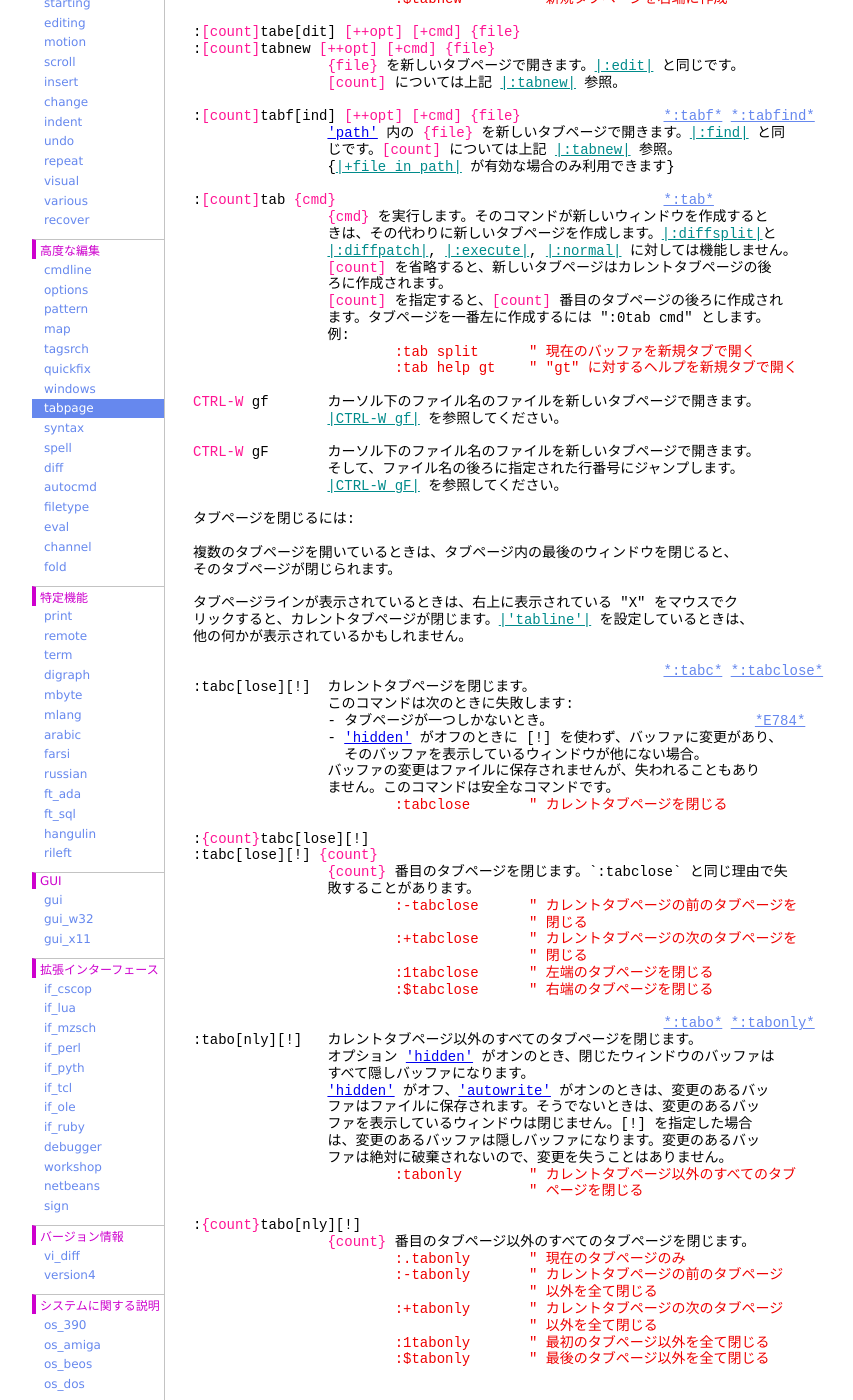
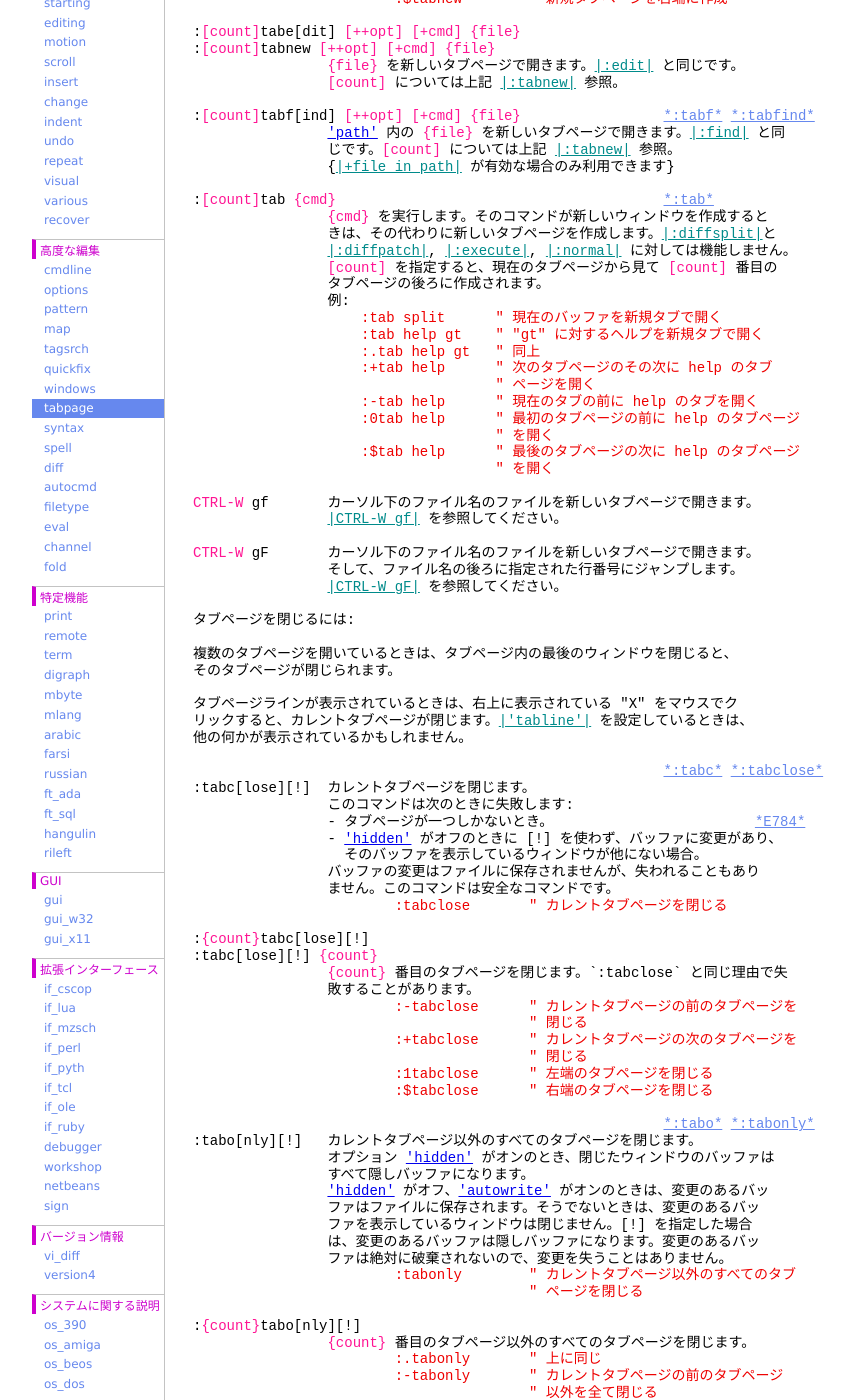
Before and after one commit to vim-jp/vimdoc-ja, a Jekyll site: the page built from tabpage.html, in a window 1280 px wide and 1400 px high, scrolled down 1401 px. Shown: the whole window, without its empty margins (208-1061 px from the left). Built offline with Jekyll 4.4.1, drawn with Linux system fonts in a browser that asks for light colours; nearby versions of some CDN libraries; comment, search, counter and statistics services are not loaded; some of the changed text lies outside the part shown.

Commit message:
Generated by Travis JOB 328.1
https://travis-ci.org/vim-jp/vimdoc-ja-working/builds/179466130

```diff
--- a/tabpage.html
+++ b/tabpage.html
@@ -2,7 +2,7 @@
 layout: vimdoc
 helpname: 'tabpage'
 ---
-<a class="Constant" href="tabpage.html" name="tabpage.txt">*tabpage.txt*</a>&nbsp;&nbsp; For Vim バージョン 8.0.&nbsp;&nbsp;Last change: 2015 Jan 04<br>
+<a class="Constant" href="tabpage.html" name="tabpage.txt">*tabpage.txt*</a>&nbsp;&nbsp; For Vim バージョン 8.0.&nbsp;&nbsp;Last change: 2016 Sep 09<br>
 <br>
 <br>
 &nbsp;&nbsp;&nbsp;&nbsp;&nbsp;&nbsp;&nbsp;&nbsp;&nbsp;&nbsp;&nbsp;&nbsp;&nbsp;&nbsp;&nbsp;&nbsp;&nbsp;&nbsp;VIMリファレンスマニュアル&nbsp;&nbsp;&nbsp;&nbsp;by Bram Moolenaar<br>
@@ -88,13 +88,19 @@ GUI でタブページラインを右クリックするとメニューが表示
 &nbsp;&nbsp;&nbsp;&nbsp;&nbsp;&nbsp;&nbsp;&nbsp;&nbsp;&nbsp;&nbsp;&nbsp;&nbsp;&nbsp;&nbsp;&nbsp;<span class="Special">{cmd}</span>&nbsp;を実行します。そのコマンドが新しいウィンドウを作成すると<br>
 &nbsp;&nbsp;&nbsp;&nbsp;&nbsp;&nbsp;&nbsp;&nbsp;&nbsp;&nbsp;&nbsp;&nbsp;&nbsp;&nbsp;&nbsp;&nbsp;きは、その代わりに新しいタブページを作成します。<a class="Identifier" href="diff.html#:diffsplit">|:diffsplit|</a>と<br>
 &nbsp;&nbsp;&nbsp;&nbsp;&nbsp;&nbsp;&nbsp;&nbsp;&nbsp;&nbsp;&nbsp;&nbsp;&nbsp;&nbsp;&nbsp;&nbsp;<a class="Identifier" href="diff.html#:diffpatch">|:diffpatch|</a>,&nbsp;<a class="Identifier" href="eval.html#:execute">|:execute|</a>,&nbsp;<a class="Identifier" href="various.html#:normal">|:normal|</a>&nbsp;に対しては機能しません。<br>
-&nbsp;&nbsp;&nbsp;&nbsp;&nbsp;&nbsp;&nbsp;&nbsp;&nbsp;&nbsp;&nbsp;&nbsp;&nbsp;&nbsp;&nbsp;&nbsp;<span class="Special">[count]</span>&nbsp;を省略すると、新しいタブページはカレントタブページの後<br>
-&nbsp;&nbsp;&nbsp;&nbsp;&nbsp;&nbsp;&nbsp;&nbsp;&nbsp;&nbsp;&nbsp;&nbsp;&nbsp;&nbsp;&nbsp;&nbsp;ろに作成されます。<br>
-&nbsp;&nbsp;&nbsp;&nbsp;&nbsp;&nbsp;&nbsp;&nbsp;&nbsp;&nbsp;&nbsp;&nbsp;&nbsp;&nbsp;&nbsp;&nbsp;<span class="Special">[count]</span>&nbsp;を指定すると、<span class="Special">[count]</span>&nbsp;番目のタブページの後ろに作成され<br>
-&nbsp;&nbsp;&nbsp;&nbsp;&nbsp;&nbsp;&nbsp;&nbsp;&nbsp;&nbsp;&nbsp;&nbsp;&nbsp;&nbsp;&nbsp;&nbsp;ます。タブページを一番左に作成するには &quot;:0tab cmd&quot; とします。<br>
+&nbsp;&nbsp;&nbsp;&nbsp;&nbsp;&nbsp;&nbsp;&nbsp;&nbsp;&nbsp;&nbsp;&nbsp;&nbsp;&nbsp;&nbsp;&nbsp;<span class="Special">[count]</span>&nbsp;を指定すると、現在のタブページから見て&nbsp;<span class="Special">[count]</span>&nbsp;番目の<br>
+&nbsp;&nbsp;&nbsp;&nbsp;&nbsp;&nbsp;&nbsp;&nbsp;&nbsp;&nbsp;&nbsp;&nbsp;&nbsp;&nbsp;&nbsp;&nbsp;タブページの後ろに作成されます。<br>
 &nbsp;&nbsp;&nbsp;&nbsp;&nbsp;&nbsp;&nbsp;&nbsp;&nbsp;&nbsp;&nbsp;&nbsp;&nbsp;&nbsp;&nbsp;&nbsp;例:<br>
-<div class="helpExample">&nbsp;&nbsp;&nbsp;&nbsp;&nbsp;&nbsp;&nbsp;&nbsp;&nbsp;&nbsp;&nbsp;&nbsp;&nbsp;&nbsp;&nbsp;&nbsp;&nbsp;&nbsp;&nbsp;&nbsp;&nbsp;&nbsp;&nbsp;&nbsp;:tab split&nbsp;&nbsp;&nbsp;&nbsp;&nbsp;&nbsp;&quot; 現在のバッファを新規タブで開く<br>
-&nbsp;&nbsp;&nbsp;&nbsp;&nbsp;&nbsp;&nbsp;&nbsp;&nbsp;&nbsp;&nbsp;&nbsp;&nbsp;&nbsp;&nbsp;&nbsp;&nbsp;&nbsp;&nbsp;&nbsp;&nbsp;&nbsp;&nbsp;&nbsp;:tab help gt&nbsp;&nbsp;&nbsp;&nbsp;&quot; &quot;gt&quot; に対するヘルプを新規タブで開く</div>
+<div class="helpExample">&nbsp;&nbsp;&nbsp;&nbsp;&nbsp;&nbsp;&nbsp;&nbsp;&nbsp;&nbsp;&nbsp;&nbsp;&nbsp;&nbsp;&nbsp;&nbsp;&nbsp;&nbsp;&nbsp;&nbsp;:tab split&nbsp;&nbsp;&nbsp;&nbsp;&nbsp;&nbsp;&quot; 現在のバッファを新規タブで開く<br>
+&nbsp;&nbsp;&nbsp;&nbsp;&nbsp;&nbsp;&nbsp;&nbsp;&nbsp;&nbsp;&nbsp;&nbsp;&nbsp;&nbsp;&nbsp;&nbsp;&nbsp;&nbsp;&nbsp;&nbsp;:tab help gt&nbsp;&nbsp;&nbsp;&nbsp;&quot; &quot;gt&quot; に対するヘルプを新規タブで開く<br>
+&nbsp;&nbsp;&nbsp;&nbsp;&nbsp;&nbsp;&nbsp;&nbsp;&nbsp;&nbsp;&nbsp;&nbsp;&nbsp;&nbsp;&nbsp;&nbsp;&nbsp;&nbsp;&nbsp;&nbsp;:.tab help gt&nbsp;&nbsp; &quot; 同上<br>
+&nbsp;&nbsp;&nbsp;&nbsp;&nbsp;&nbsp;&nbsp;&nbsp;&nbsp;&nbsp;&nbsp;&nbsp;&nbsp;&nbsp;&nbsp;&nbsp;&nbsp;&nbsp;&nbsp;&nbsp;:+tab help&nbsp;&nbsp;&nbsp;&nbsp;&nbsp;&nbsp;&quot; 次のタブページのその次に help のタブ<br>
+&nbsp;&nbsp;&nbsp;&nbsp;&nbsp;&nbsp;&nbsp;&nbsp;&nbsp;&nbsp;&nbsp;&nbsp;&nbsp;&nbsp;&nbsp;&nbsp;&nbsp;&nbsp;&nbsp;&nbsp;&nbsp;&nbsp;&nbsp;&nbsp;&nbsp;&nbsp;&nbsp;&nbsp;&nbsp;&nbsp;&nbsp;&nbsp;&nbsp;&nbsp;&nbsp;&nbsp;&quot; ページを開く<br>
+&nbsp;&nbsp;&nbsp;&nbsp;&nbsp;&nbsp;&nbsp;&nbsp;&nbsp;&nbsp;&nbsp;&nbsp;&nbsp;&nbsp;&nbsp;&nbsp;&nbsp;&nbsp;&nbsp;&nbsp;:-tab help&nbsp;&nbsp;&nbsp;&nbsp;&nbsp;&nbsp;&quot; 現在のタブの前に help のタブを開く<br>
+&nbsp;&nbsp;&nbsp;&nbsp;&nbsp;&nbsp;&nbsp;&nbsp;&nbsp;&nbsp;&nbsp;&nbsp;&nbsp;&nbsp;&nbsp;&nbsp;&nbsp;&nbsp;&nbsp;&nbsp;:0tab help&nbsp;&nbsp;&nbsp;&nbsp;&nbsp;&nbsp;&quot; 最初のタブページの前に help のタブページ<br>
+&nbsp;&nbsp;&nbsp;&nbsp;&nbsp;&nbsp;&nbsp;&nbsp;&nbsp;&nbsp;&nbsp;&nbsp;&nbsp;&nbsp;&nbsp;&nbsp;&nbsp;&nbsp;&nbsp;&nbsp;&nbsp;&nbsp;&nbsp;&nbsp;&nbsp;&nbsp;&nbsp;&nbsp;&nbsp;&nbsp;&nbsp;&nbsp;&nbsp;&nbsp;&nbsp;&nbsp;&quot; を開く<br>
+&nbsp;&nbsp;&nbsp;&nbsp;&nbsp;&nbsp;&nbsp;&nbsp;&nbsp;&nbsp;&nbsp;&nbsp;&nbsp;&nbsp;&nbsp;&nbsp;&nbsp;&nbsp;&nbsp;&nbsp;:$tab help&nbsp;&nbsp;&nbsp;&nbsp;&nbsp;&nbsp;&quot; 最後のタブページの次に help のタブページ<br>
+&nbsp;&nbsp;&nbsp;&nbsp;&nbsp;&nbsp;&nbsp;&nbsp;&nbsp;&nbsp;&nbsp;&nbsp;&nbsp;&nbsp;&nbsp;&nbsp;&nbsp;&nbsp;&nbsp;&nbsp;&nbsp;&nbsp;&nbsp;&nbsp;&nbsp;&nbsp;&nbsp;&nbsp;&nbsp;&nbsp;&nbsp;&nbsp;&nbsp;&nbsp;&nbsp;&nbsp;&quot; を開く</div>
 <br>
 <span class="Special">CTRL-W</span>&nbsp;gf&nbsp;&nbsp;&nbsp;&nbsp;&nbsp;&nbsp; カーソル下のファイル名のファイルを新しいタブページで開きます。<br>
 &nbsp;&nbsp;&nbsp;&nbsp;&nbsp;&nbsp;&nbsp;&nbsp;&nbsp;&nbsp;&nbsp;&nbsp;&nbsp;&nbsp;&nbsp;&nbsp;<a class="Identifier" href="windows.html#CTRL-W_gf">|CTRL-W_gf|</a>&nbsp;を参照してください。<br>
@@ -147,7 +153,7 @@ GUI でタブページラインを右クリックするとメニューが表示
 <br>
 :<span class="Special">{count}</span>tabo[nly][!]<br>
 &nbsp;&nbsp;&nbsp;&nbsp;&nbsp;&nbsp;&nbsp;&nbsp;&nbsp;&nbsp;&nbsp;&nbsp;&nbsp;&nbsp;&nbsp;&nbsp;<span class="Special">{count}</span>&nbsp;番目のタブページ以外のすべてのタブページを閉じます。<br>
-<div class="helpExample">&nbsp;&nbsp;&nbsp;&nbsp;&nbsp;&nbsp;&nbsp;&nbsp;&nbsp;&nbsp;&nbsp;&nbsp;&nbsp;&nbsp;&nbsp;&nbsp;&nbsp;&nbsp;&nbsp;&nbsp;&nbsp;&nbsp;&nbsp;&nbsp;:.tabonly&nbsp;&nbsp;&nbsp;&nbsp;&nbsp;&nbsp; &quot; 現在のタブページのみ<br>
+<div class="helpExample">&nbsp;&nbsp;&nbsp;&nbsp;&nbsp;&nbsp;&nbsp;&nbsp;&nbsp;&nbsp;&nbsp;&nbsp;&nbsp;&nbsp;&nbsp;&nbsp;&nbsp;&nbsp;&nbsp;&nbsp;&nbsp;&nbsp;&nbsp;&nbsp;:.tabonly&nbsp;&nbsp;&nbsp;&nbsp;&nbsp;&nbsp; &quot; 上に同じ<br>
 &nbsp;&nbsp;&nbsp;&nbsp;&nbsp;&nbsp;&nbsp;&nbsp;&nbsp;&nbsp;&nbsp;&nbsp;&nbsp;&nbsp;&nbsp;&nbsp;&nbsp;&nbsp;&nbsp;&nbsp;&nbsp;&nbsp;&nbsp;&nbsp;:-tabonly&nbsp;&nbsp;&nbsp;&nbsp;&nbsp;&nbsp; &quot; カレントタブページの前のタブページ<br>
 &nbsp;&nbsp;&nbsp;&nbsp;&nbsp;&nbsp;&nbsp;&nbsp;&nbsp;&nbsp;&nbsp;&nbsp;&nbsp;&nbsp;&nbsp;&nbsp;&nbsp;&nbsp;&nbsp;&nbsp;&nbsp;&nbsp;&nbsp;&nbsp;&nbsp;&nbsp;&nbsp;&nbsp;&nbsp;&nbsp;&nbsp;&nbsp;&nbsp;&nbsp;&nbsp;&nbsp;&nbsp;&nbsp;&nbsp;&nbsp;&quot; 以外を全て閉じる<br>
 &nbsp;&nbsp;&nbsp;&nbsp;&nbsp;&nbsp;&nbsp;&nbsp;&nbsp;&nbsp;&nbsp;&nbsp;&nbsp;&nbsp;&nbsp;&nbsp;&nbsp;&nbsp;&nbsp;&nbsp;&nbsp;&nbsp;&nbsp;&nbsp;:+tabonly&nbsp;&nbsp;&nbsp;&nbsp;&nbsp;&nbsp; &quot; カレントタブページの次のタブページ<br>
@@ -198,6 +204,12 @@ gT&nbsp;&nbsp;&nbsp;&nbsp;&nbsp;&nbsp;&nbsp;&nbsp;&nbsp;&nbsp;&nbsp;&nbsp;&nbsp;
 :tabs&nbsp;&nbsp;&nbsp;&nbsp;&nbsp;&nbsp;&nbsp;&nbsp;&nbsp;&nbsp; タブページと、含まれているウィンドウの一覧を表示します。<br>
 &nbsp;&nbsp;&nbsp;&nbsp;&nbsp;&nbsp;&nbsp;&nbsp;&nbsp;&nbsp;&nbsp;&nbsp;&nbsp;&nbsp;&nbsp;&nbsp;&quot;&gt;&quot; と表示されるのはカレントウィンドウです。<br>
 &nbsp;&nbsp;&nbsp;&nbsp;&nbsp;&nbsp;&nbsp;&nbsp;&nbsp;&nbsp;&nbsp;&nbsp;&nbsp;&nbsp;&nbsp;&nbsp;&quot;+&quot; と表示されるのは変更のあるバッファです。<br>
+&nbsp;&nbsp;&nbsp;&nbsp;&nbsp;&nbsp;&nbsp;&nbsp;&nbsp;&nbsp;&nbsp;&nbsp;&nbsp;&nbsp;&nbsp;&nbsp;例:<br>
+&nbsp;&nbsp;&nbsp;&nbsp;&nbsp;&nbsp;&nbsp;&nbsp;&nbsp;&nbsp;&nbsp;&nbsp;&nbsp;&nbsp;&nbsp;&nbsp;&nbsp;&nbsp;&nbsp;&nbsp;&nbsp;&nbsp;&nbsp;&nbsp;<span class="PreProc">タブページ1</span><br>
+&nbsp;&nbsp;&nbsp;&nbsp;&nbsp;&nbsp;&nbsp;&nbsp;&nbsp;&nbsp;&nbsp;&nbsp;&nbsp;&nbsp;&nbsp;&nbsp;&nbsp;&nbsp;&nbsp;&nbsp;&nbsp;&nbsp;&nbsp;&nbsp;&nbsp;&nbsp;<span class="PreProc">+ tabpage.txt</span><br>
+&nbsp;&nbsp;&nbsp;&nbsp;&nbsp;&nbsp;&nbsp;&nbsp;&nbsp;&nbsp;&nbsp;&nbsp;&nbsp;&nbsp;&nbsp;&nbsp;&nbsp;&nbsp;&nbsp;&nbsp;&nbsp;&nbsp;&nbsp;&nbsp;&nbsp;&nbsp;&nbsp;&nbsp;<span class="PreProc">ex_docmd.c</span><br>
+&nbsp;&nbsp;&nbsp;&nbsp;&nbsp;&nbsp;&nbsp;&nbsp;&nbsp;&nbsp;&nbsp;&nbsp;&nbsp;&nbsp;&nbsp;&nbsp;&nbsp;&nbsp;&nbsp;&nbsp;&nbsp;&nbsp;&nbsp;&nbsp;<span class="PreProc">タブページ2</span><br>
+&nbsp;&nbsp;&nbsp;&nbsp;&nbsp;&nbsp;&nbsp;&nbsp;&nbsp;&nbsp;&nbsp;&nbsp;&nbsp;&nbsp;&nbsp;&nbsp;&nbsp;&nbsp;&nbsp;&nbsp;&nbsp;&nbsp;&nbsp;&nbsp;<span class="PreProc">&gt;&nbsp;&nbsp; main.c</span><br>
 <br>
 <br>
 タブページを並べ替えるには:<br>
```
